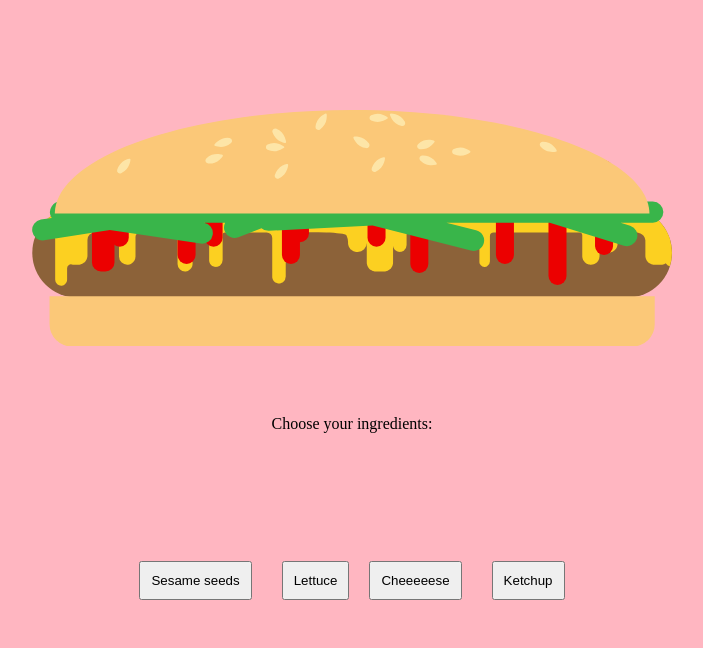
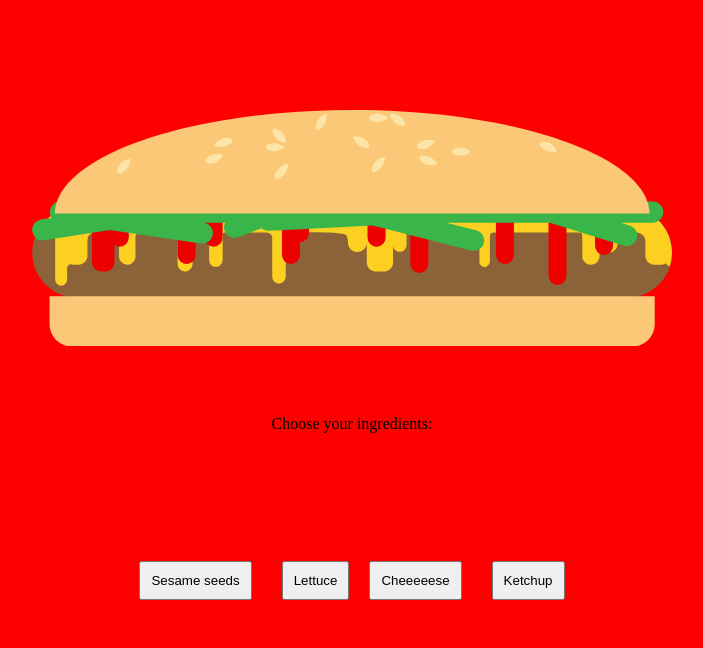
Before and after one commit to Ziggyologist/Hamburger, a plain HTML site: page hamburger.html in a window 1280 px wide. Shown: the part 168-816 px from the top of the page, without its empty margins (232-935 px from the left). Drawn offline with Linux system fonts and the light colour scheme.

Commit message:
Changed background-color

```diff
--- a/style.css
+++ b/style.css
@@ -1,5 +1,5 @@
 body {
-                background: lightpink;
+                background: red;
                 display: grid;
                 place-items: center;
                 width: 90vw;
```
